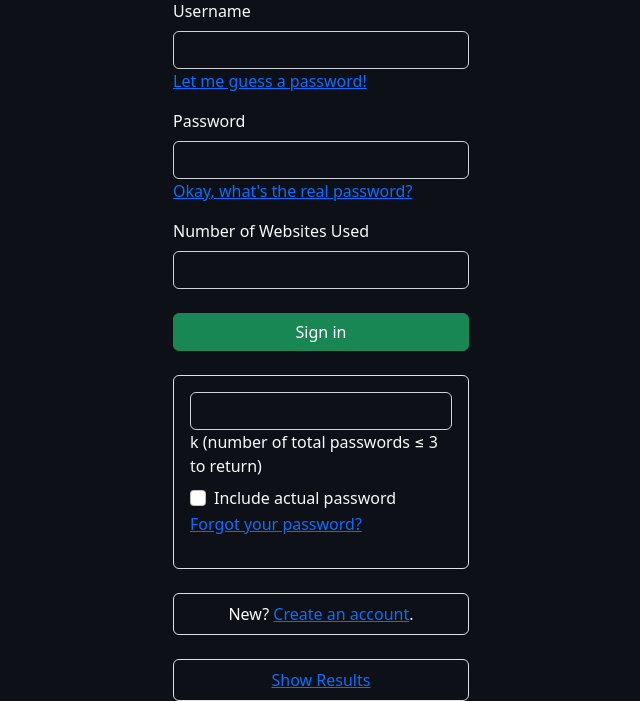
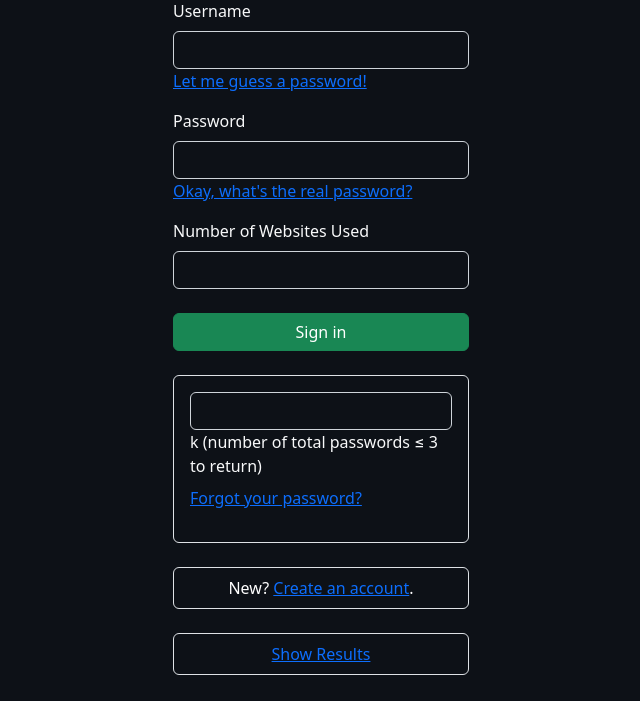
Before and after one commit to ntrllog/CS5540-HoneyGen, a Flask app: page / in a window 1280 px wide. Shown: the part 153-854 px from the top of the page, without its empty margins (319-959 px from the left). After the commit the page ends 828 px from the top, so only its background shows below. Run offline with Flask 2, Linux system fonts and the light colour scheme; some libraries are stand-ins or nearby versions.

Commit message:
always include actual password

```diff
--- a/site1/app.py
+++ b/site1/app.py
@@ -69,13 +69,10 @@ def forgotpw():
     k = k if k <= 3 else 3
     k = k if k > 0 else 1
 
-    include_actual = escape(request.form['include_actual'])
-
-    honeywords = requests.post(os.environ['GCPURL'], json={'password': password, 'k': k, 'include_actual': include_actual}).text.split(',')
+    honeywords = requests.post(os.environ['GCPURL'], json={'password': password, 'k': k}).text.split(',')
     '''
     honeywords=[]
-    if include_actual == 'true':
-        honeywords.append(obfuscate_pw(password))
+    honeywords.append(obfuscate_pw(password))
     if k-len(honeywords) > 0:
         model = fasttext.load_model("model_trained_on_rockyou_500_epochs.bin")
         temp = model.get_nearest_neighbors(password,k=(k-len(honeywords)))
--- a/site1/templates/index.html
+++ b/site1/templates/index.html
@@ -49,10 +49,6 @@
               <input type="number" id="k" name="k" class="form-control" min="1" max="3" required/>
               <label class="form-label text-light" for="k">k (number of total passwords &le; 3 to return)</label>
             </div>
-            <div class="form-check">
-              <input class="form-check-input" type="checkbox" value="" id="include">
-              <label class="form-check-label text-light" for="include">Include actual password</label>
-            </div>
             <p><a id="forgotpwlink" class="mb-4" href="#">Forgot your password?</a></p>
             <div id="forgotpassworddiv" class="text-light">
               <p id="forgotpassword"></p>
@@ -91,8 +87,7 @@
           data: {
             username: $('#username').val(),
             actual: "false",
-            k: $('#k').val(),
-            include_actual: $("#include").is(':checked')
+            k: $('#k').val()
           },
           success: function(pwlist) {
             clearInterval(t);
```
Also changed, not shown: gcp function.txt (+3 -10 lines), site2/app.py (+2 -5 lines), site2/templates/index.html (+1 -6 lines).
